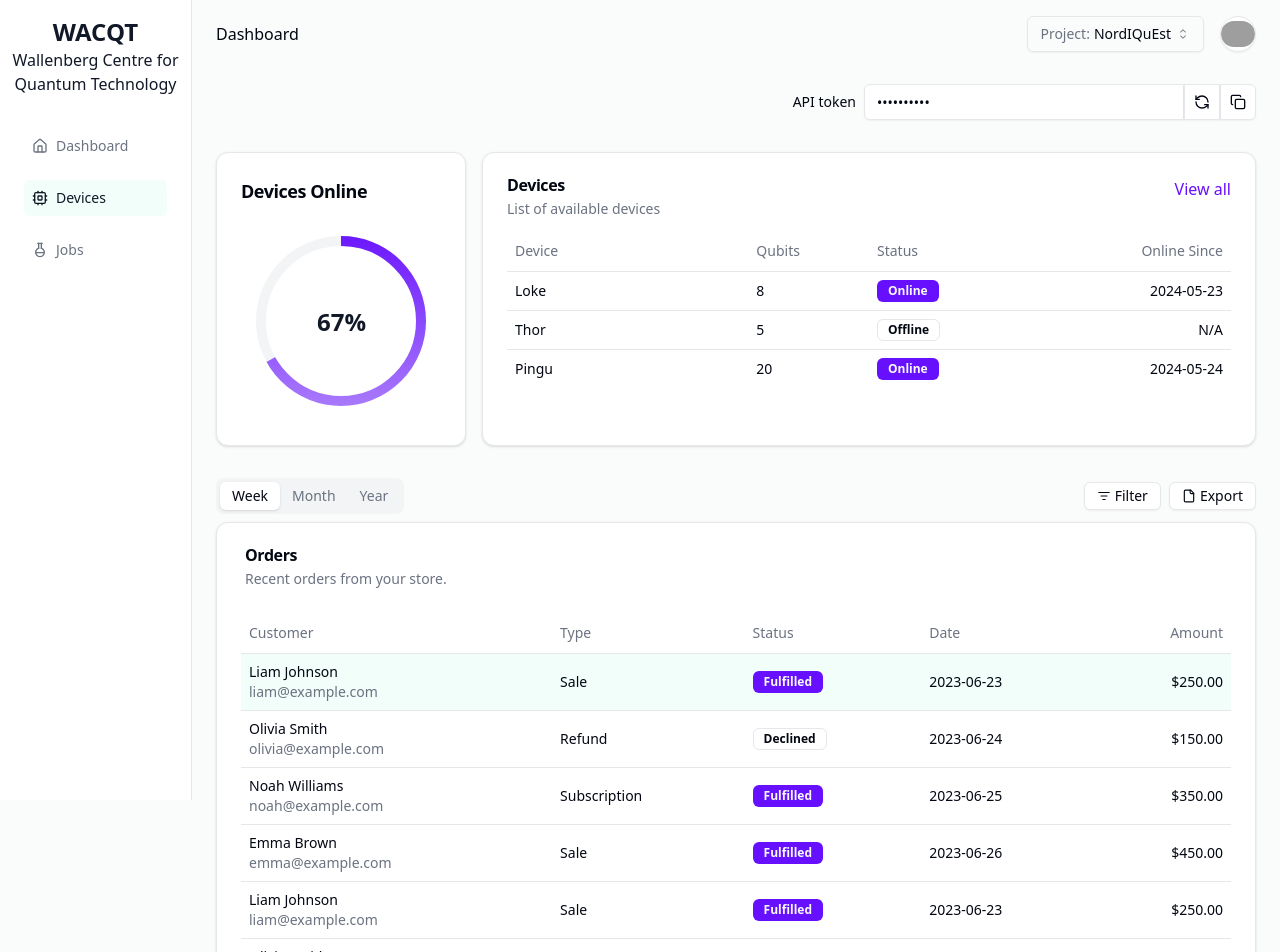
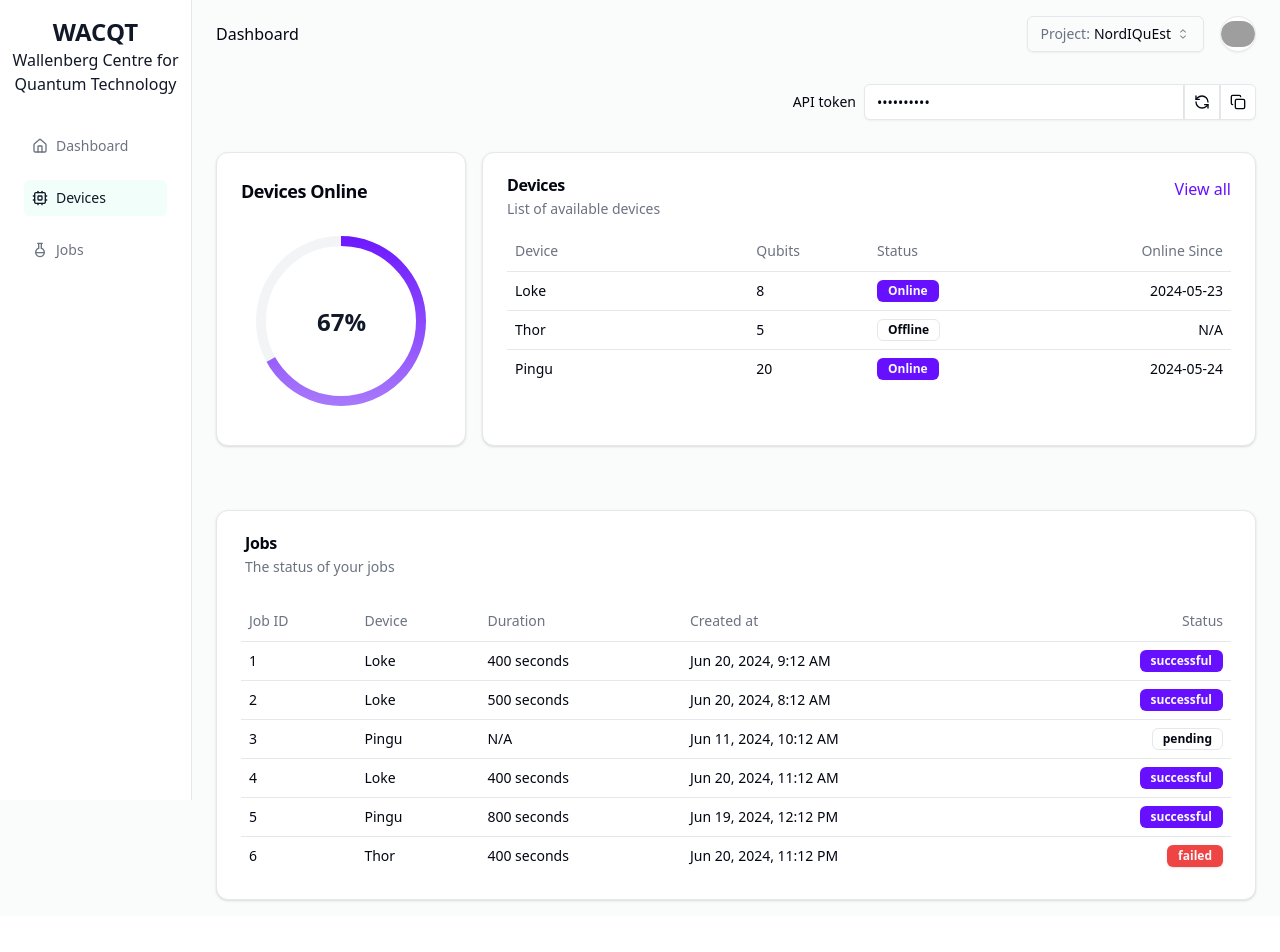
Before and after one commit to axean/tergite-frontend, a React (Vite) app: page / in a window 1280 px wide. Shown: the top 952 px of the page. After the commit the page ends 916 px from the top, so only its background shows below. Built offline with nearby package versions, Linux system fonts and the light colour scheme; grey boxes are pictures that could not be loaded.

Commit message:
Add job list table without filtering and pagination

```diff
--- a/package.json
+++ b/package.json
@@ -24,6 +24,7 @@
     "class-variance-authority": "^0.7.0",
     "clsx": "^2.1.1",
     "lucide-react": "^0.395.0",
+    "luxon": "^3.4.4",
     "react": "^18.2.0",
     "react-dom": "^18.2.0",
     "react-router-dom": "^6.23.1",
@@ -34,6 +35,7 @@
     "@testing-library/dom": "^10.1.0",
     "@testing-library/jest-dom": "^6.4.6",
     "@testing-library/react": "^16.0.0",
+    "@types/luxon": "^3.4.2",
     "@types/node": "^20.14.2",
     "@types/react": "^18.3.3",
     "@types/react-dom": "^18.3.0",
--- a/src/pages/home.tsx
+++ b/src/pages/home.tsx
@@ -91,8 +91,15 @@ import {
 import { Link } from "react-router-dom";
 import { Label } from "@/components/ui/label";
 import DonutChart from "@/components/ui/donut-chart";
+import { DateTime, Duration } from "luxon";
 
-const deviceData: DeviceDetail[] = [
+enum JobStatus {
+  PENDING = "pending",
+  SUCCESSFUL = "successful",
+  FAILED = "failed",
+}
+
+const deviceList: DeviceDetail[] = [
   { name: "Loke", numberOfQubits: 8, isOnline: true, lastOnline: "2024-05-23" },
   { name: "Thor", numberOfQubits: 5, isOnline: false, lastOnline: null },
   {
@@ -109,11 +116,57 @@ const projectList: ProjectDetail[] = [
   { name: "WACQT General", extId: "WACQT General-6452" },
 ];
 
+const jobList: JobDetail[] = [
+  {
+    jobId: "1",
+    deviceName: "Loke",
+    status: JobStatus.SUCCESSFUL,
+    durationInSecs: 400,
+    createdAt: "2024-06-20T09:12:00.733Z",
+  },
+  {
+    jobId: "2",
+    deviceName: "Loke",
+    status: JobStatus.SUCCESSFUL,
+    durationInSecs: 500,
+    createdAt: "2024-06-20T08:12:00.733Z",
+  },
+  {
+    jobId: "3",
+    deviceName: "Pingu",
+    status: JobStatus.PENDING,
+    durationInSecs: null,
+    createdAt: "2024-06-11T10:12:00.733Z",
+  },
+  {
+    jobId: "4",
+    deviceName: "Loke",
+    status: JobStatus.SUCCESSFUL,
+    durationInSecs: 400,
+    createdAt: "2024-06-20T11:12:00.733Z",
+  },
+  {
+    jobId: "5",
+    deviceName: "Pingu",
+    status: JobStatus.SUCCESSFUL,
+    durationInSecs: 800,
+    createdAt: "2024-06-19T12:12:00.733Z",
+  },
+  {
+    jobId: "6",
+    deviceName: "Thor",
+    status: JobStatus.FAILED,
+    failureReason: "device offline",
+    durationInSecs: 400,
+    createdAt: "2024-06-20T23:12:00.733Z",
+  },
+];
+
 export default function Home() {
   const devicesOnlineRatio = React.useMemo(
     () =>
       Math.round(
-        (deviceData.filter((v) => v.isOnline).length / deviceData.length) * 100
+        (deviceList.filter((v) => v.isOnline).length / deviceList.length) * 100
       ),
     []
   );
@@ -183,7 +236,9 @@ export default function Home() {
               </SelectTrigger>
               <SelectContent>
                 {projectList.map((project) => (
-                  <SelectItem value={project.extId}>{project.name}</SelectItem>
+                  <SelectItem value={project.extId} key={project.extId}>
+                    {project.name}
+                  </SelectItem>
                 ))}
               </SelectContent>
             </Select>
@@ -225,6 +280,7 @@ export default function Home() {
                 type="password"
                 id="api-token"
                 value={"some-value"}
+                readOnly={true}
                 className="w-full rounded-l-md rounded-r-none bg-background pr-8  md:w-[320px]"
               />
               <Button variant="outline" className="rounded-none" size="icon">
@@ -287,7 +343,7 @@ export default function Home() {
                         </TableRow>
                       </TableHeader>
                       <TableBody>
-                        {deviceData.map((device) => (
+                        {deviceList.map((device) => (
                           <DeviceTableCell device={device} key={device.name} />
                         ))}
                       </TableBody>
@@ -295,15 +351,9 @@ export default function Home() {
                   </CardContent>
                 </Card>
               </div>
-              <Tabs defaultValue="week">
               <div className="flex items-center">
-                  <TabsList>
-                    <TabsTrigger value="week">Week</TabsTrigger>
-                    <TabsTrigger value="month">Month</TabsTrigger>
-                    <TabsTrigger value="year">Year</TabsTrigger>
-                  </TabsList>
                 <div className="ml-auto flex items-center gap-2">
-                    <DropdownMenu>
+                  {/* <DropdownMenu>
                     <DropdownMenuTrigger asChild>
                       <Button
                         variant="outline"
@@ -335,195 +385,39 @@ export default function Home() {
                   >
                     <File className="h-3.5 w-3.5" />
                     <span className="sr-only sm:not-sr-only">Export</span>
-                    </Button>
+                  </Button> */}
                 </div>
               </div>
-                <TabsContent value="week">
-                  <Card x-chunk="dashboard-05-chunk-3">
+              <Card>
                 <CardHeader className="px-7">
-                      <CardTitle>Orders</CardTitle>
-                      <CardDescription>
-                        Recent orders from your store.
-                      </CardDescription>
+                  <CardTitle>Jobs</CardTitle>
+                  <CardDescription>The status of your jobs</CardDescription>
                 </CardHeader>
                 <CardContent>
                   <Table>
                     <TableHeader>
                       <TableRow>
-                            <TableHead>Customer</TableHead>
+                        <TableHead>Job ID</TableHead>
                         <TableHead className="hidden sm:table-cell">
-                              Type
+                          Device
                         </TableHead>
                         <TableHead className="hidden sm:table-cell">
-                              Status
+                          Duration
                         </TableHead>
                         <TableHead className="hidden md:table-cell">
-                              Date
+                          Created at
                         </TableHead>
-                            <TableHead className="text-right">Amount</TableHead>
+                        <TableHead className="text-right">Status</TableHead>
                       </TableRow>
                     </TableHeader>
                     <TableBody>
-                          <TableRow className="bg-accent">
-                            <TableCell>
-                              <div className="font-medium">Liam Johnson</div>
-                              <div className="hidden text-sm text-muted-foreground md:inline">
-                                liam@example.com
-                              </div>
-                            </TableCell>
-                            <TableCell className="hidden sm:table-cell">
-                              Sale
-                            </TableCell>
-                            <TableCell className="hidden sm:table-cell">
-                              <Badge className="text-xs" variant="secondary">
-                                Fulfilled
-                              </Badge>
-                            </TableCell>
-                            <TableCell className="hidden md:table-cell">
-                              2023-06-23
-                            </TableCell>
-                            <TableCell className="text-right">
-                              $250.00
-                            </TableCell>
-                          </TableRow>
-                          <TableRow>
-                            <TableCell>
-                              <div className="font-medium">Olivia Smith</div>
-                              <div className="hidden text-sm text-muted-foreground md:inline">
-                                olivia@example.com
-                              </div>
-                            </TableCell>
-                            <TableCell className="hidden sm:table-cell">
-                              Refund
-                            </TableCell>
-                            <TableCell className="hidden sm:table-cell">
-                              <Badge className="text-xs" variant="outline">
-                                Declined
-                              </Badge>
-                            </TableCell>
-                            <TableCell className="hidden md:table-cell">
-                              2023-06-24
-                            </TableCell>
-                            <TableCell className="text-right">
-                              $150.00
-                            </TableCell>
-                          </TableRow>
-                          <TableRow>
-                            <TableCell>
-                              <div className="font-medium">Noah Williams</div>
-                              <div className="hidden text-sm text-muted-foreground md:inline">
-                                noah@example.com
-                              </div>
-                            </TableCell>
-                            <TableCell className="hidden sm:table-cell">
-                              Subscription
-                            </TableCell>
-                            <TableCell className="hidden sm:table-cell">
-                              <Badge className="text-xs" variant="secondary">
-                                Fulfilled
-                              </Badge>
-                            </TableCell>
-                            <TableCell className="hidden md:table-cell">
-                              2023-06-25
-                            </TableCell>
-                            <TableCell className="text-right">
-                              $350.00
-                            </TableCell>
-                          </TableRow>
-                          <TableRow>
-                            <TableCell>
-                              <div className="font-medium">Emma Brown</div>
-                              <div className="hidden text-sm text-muted-foreground md:inline">
-                                emma@example.com
-                              </div>
-                            </TableCell>
-                            <TableCell className="hidden sm:table-cell">
-                              Sale
-                            </TableCell>
-                            <TableCell className="hidden sm:table-cell">
-                              <Badge className="text-xs" variant="secondary">
-                                Fulfilled
-                              </Badge>
-                            </TableCell>
-                            <TableCell className="hidden md:table-cell">
-                              2023-06-26
-                            </TableCell>
-                            <TableCell className="text-right">
-                              $450.00
-                            </TableCell>
-                          </TableRow>
-                          <TableRow>
-                            <TableCell>
-                              <div className="font-medium">Liam Johnson</div>
-                              <div className="hidden text-sm text-muted-foreground md:inline">
-                                liam@example.com
-                              </div>
-                            </TableCell>
-                            <TableCell className="hidden sm:table-cell">
-                              Sale
-                            </TableCell>
-                            <TableCell className="hidden sm:table-cell">
-                              <Badge className="text-xs" variant="secondary">
-                                Fulfilled
-                              </Badge>
-                            </TableCell>
-                            <TableCell className="hidden md:table-cell">
-                              2023-06-23
-                            </TableCell>
-                            <TableCell className="text-right">
-                              $250.00
-                            </TableCell>
-                          </TableRow>
-                          <TableRow>
-                            <TableCell>
-                              <div className="font-medium">Olivia Smith</div>
-                              <div className="hidden text-sm text-muted-foreground md:inline">
-                                olivia@example.com
-                              </div>
-                            </TableCell>
-                            <TableCell className="hidden sm:table-cell">
-                              Refund
-                            </TableCell>
-                            <TableCell className="hidden sm:table-cell">
-                              <Badge className="text-xs" variant="outline">
-                                Declined
-                              </Badge>
-                            </TableCell>
-                            <TableCell className="hidden md:table-cell">
-                              2023-06-24
-                            </TableCell>
-                            <TableCell className="text-right">
-                              $150.00
-                            </TableCell>
-                          </TableRow>
-                          <TableRow>
-                            <TableCell>
-                              <div className="font-medium">Emma Brown</div>
-                              <div className="hidden text-sm text-muted-foreground md:inline">
-                                emma@example.com
-                              </div>
-                            </TableCell>
-                            <TableCell className="hidden sm:table-cell">
-                              Sale
-                            </TableCell>
-                            <TableCell className="hidden sm:table-cell">
-                              <Badge className="text-xs" variant="secondary">
-                                Fulfilled
-                              </Badge>
-                            </TableCell>
-                            <TableCell className="hidden md:table-cell">
-                              2023-06-26
-                            </TableCell>
-                            <TableCell className="text-right">
-                              $450.00
-                            </TableCell>
-                          </TableRow>
+                      {jobList.map((job) => (
+                        <JobTableCell job={job} key={job.jobId} />
+                      ))}
                     </TableBody>
                   </Table>
                 </CardContent>
               </Card>
-                </TabsContent>
-              </Tabs>
             </div>
           </main>
         </div>
@@ -642,15 +536,17 @@ interface DeviceTableCellProps {
   device: DeviceDetail;
 }
 
+type BadgeVariant =
+  | "secondary"
+  | "outline"
+  | "default"
+  | "destructive"
+  | null
+  | undefined;
+
 interface _OnlineStatusType {
   text: string;
-  variant:
-    | "default"
-    | "secondary"
-    | "destructive"
-    | "outline"
-    | null
-    | undefined;
+  variant: BadgeVariant;
 }
 
 /** Projects Selection */
@@ -659,3 +555,63 @@ interface ProjectDetail {
   name: string;
   extId: string;
 }
+
+/** Job */
+
+interface JobDetail {
+  jobId: string;
+  deviceName: string;
+  status: JobStatus;
+  failureReason?: string;
+  durationInSecs: number | null | undefined;
+  createdAt: string;
+}
+
+interface JobTableCellProps {
+  job: JobDetail;
+}
+
+function JobTableCell({ job }: JobTableCellProps) {
+  const statusCellVariant: BadgeVariant = React.useMemo(() => {
+    switch (job.status) {
+      case JobStatus.FAILED:
+        return "destructive";
+      case JobStatus.PENDING:
+        return "outline";
+      case JobStatus.SUCCESSFUL:
+        return "secondary";
+      default:
+        return "outline";
+    }
+  }, [job.status]);
+
+  const createdAt = React.useMemo(
+    () => DateTime.fromISO(job.createdAt).toLocaleString(DateTime.DATETIME_MED),
+    [job.createdAt]
+  );
+  const duration = React.useMemo(
+    () =>
+      job.durationInSecs
+        ? Duration.fromObject({
+            seconds: job.durationInSecs,
+          }).toHuman()
+        : "N/A",
+    [job.durationInSecs]
+  );
+
+  return (
+    <TableRow>
+      <TableCell>
+        <div className="font-medium">{job.jobId}</div>
+      </TableCell>
+      <TableCell className="hidden sm:table-cell">{job.deviceName}</TableCell>
+      <TableCell className="hidden sm:table-cell">{duration}</TableCell>
+      <TableCell className="hidden md:table-cell">{createdAt}</TableCell>
+      <TableCell className="text-right">
+        <Badge className="text-xs" variant={statusCellVariant}>
+          {job.status}
+        </Badge>
+      </TableCell>
+    </TableRow>
+  );
+}
```
Also changed, not shown: 1 other file (tests, documents, lock files or other folders). Lines whose indentation alone changed are shown as unchanged.
